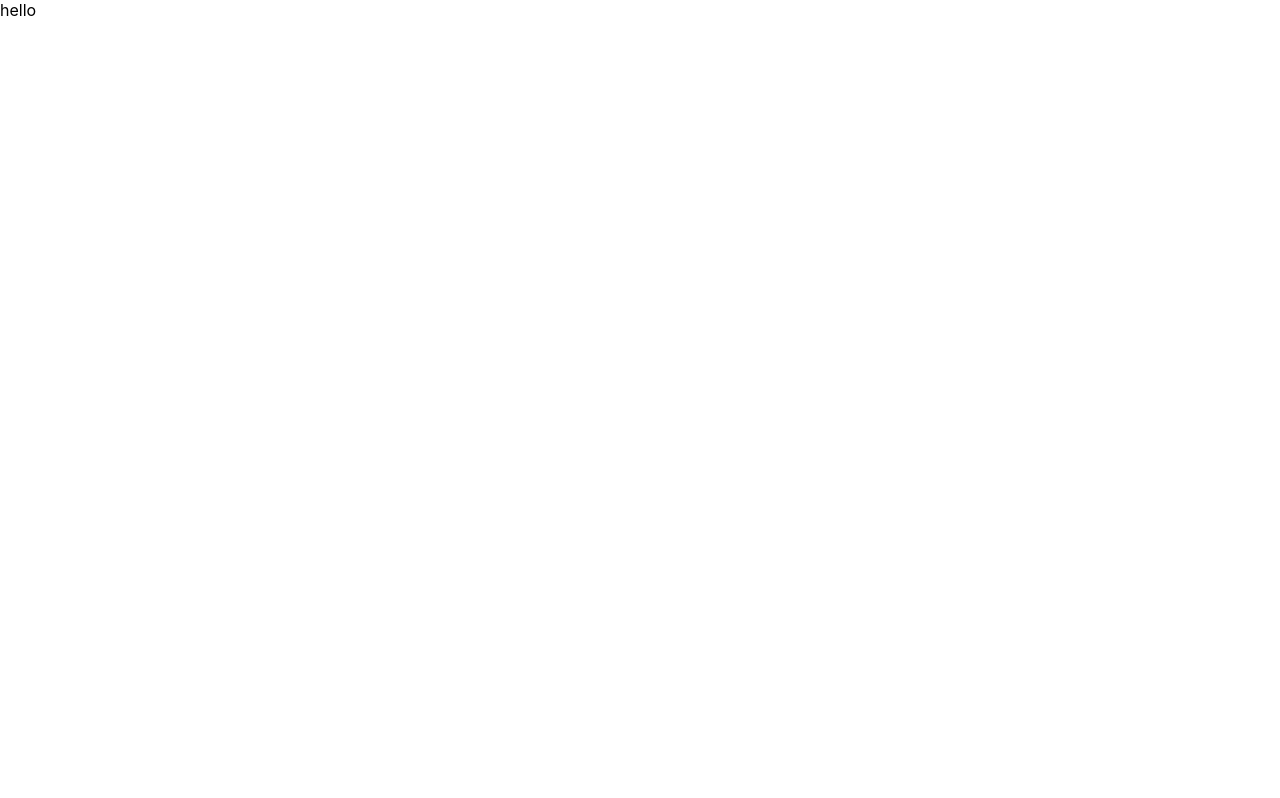
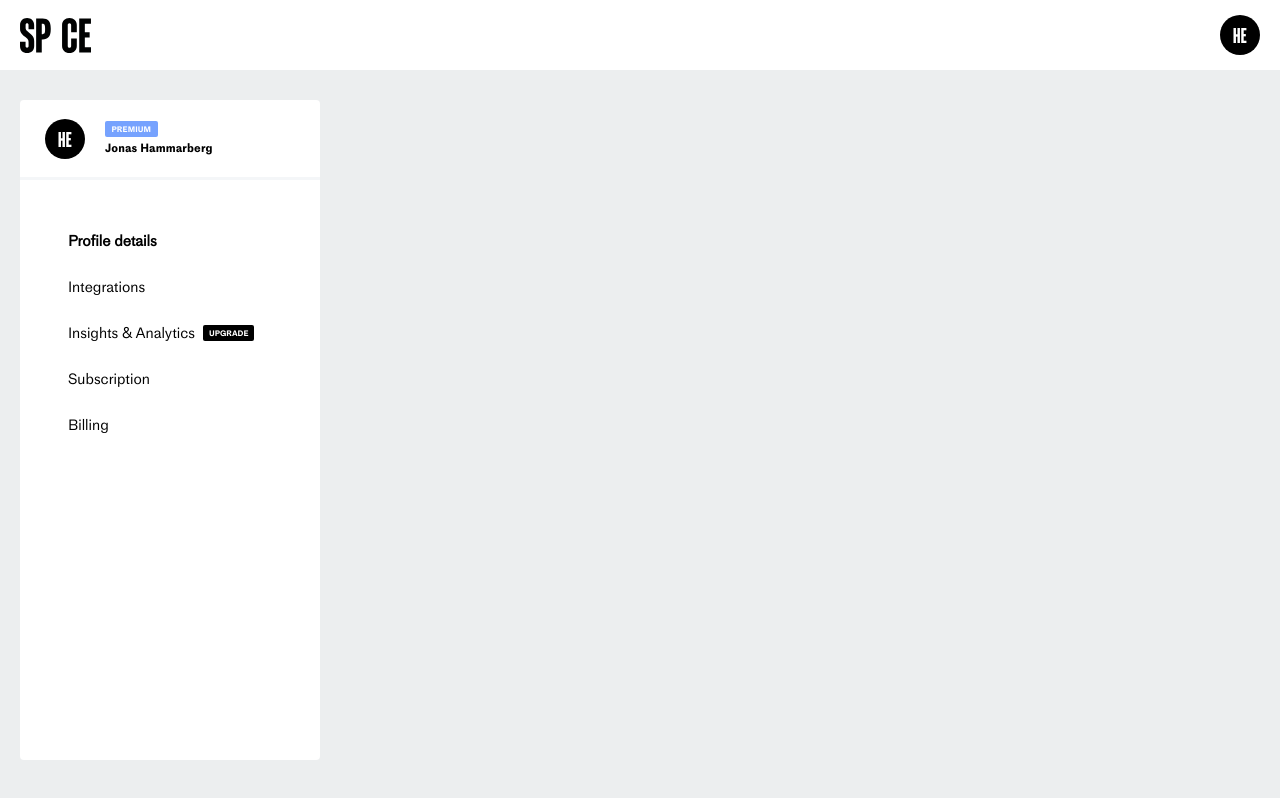
Before and after one commit to monalizadsg/user-settings, a React (Create React App) app: page / in a window 1280 px wide. Built offline with nearby package versions, Linux system fonts and the light colour scheme.

Commit message:
Add header,  and sidenav

```diff
--- a/src/App.js
+++ b/src/App.js
@@ -1,5 +1,15 @@
+import React from "react";
+import Header from "./components/Header";
+import UserSettings from "./components/UserSettings";
+import "./styles/main.css";
+
 function App() {
-  return <div className='App'>hello</div>;
+  return (
+    <div>
+      <Header />
+      <UserSettings />
+    </div>
+  );
 }
 
 export default App;
--- /dev/null
+++ b/src/components/Header.js
@@ -0,0 +1,16 @@
+import React from "react";
+import logo from "../assets/SPCE-Logotype_Black.svg";
+import { Typography } from "@material-ui/core";
+
+const Header = () => {
+  return (
+    <div className='header'>
+      <img src={logo} alt='spce logo' height='35' />
+      <div className='avatar'>
+        <Typography className='avatar-content'>HE</Typography>
+      </div>
+    </div>
+  );
+};
+
+export default Header;
--- /dev/null
+++ b/src/components/UserSettingSideNav.js
@@ -0,0 +1,52 @@
+import React, { useState } from "react";
+import { List, Typography, ListItem } from "@material-ui/core";
+import "./UserSettingSideNav.scss";
+
+const sideNavMenus = [
+  { name: "Profile details", plan: "", index: 0 },
+  { name: "Integrations", plan: "", index: 1 },
+  { name: "Insights & Analytics", plan: "Upgrade", index: 2 },
+  { name: "Subscription", plan: "", index: 3 },
+  { name: "Billing", plan: "", index: 4 },
+];
+
+const UserSettingSideNav = () => {
+  const [selectedIndex, setSelectedIndex] = useState(0);
+
+  const handleClickMenu = (index) => {
+    setSelectedIndex(index);
+  };
+  return (
+    <div className='user-setting-side-nav'>
+      {/* header */}
+      <div className='side-nav-header'>
+        <div className='user-avatar'>
+          <Typography className='avatar-content'>HE</Typography>
+        </div>
+        <div className='user-details'>
+          <Typography className='user-plan'>premium</Typography>
+          <Typography className='user-name'>Jonas Hammarberg</Typography>
+        </div>
+      </div>
+      {/* menus */}
+      <div className='user-menus'>
+        <List>
+          {sideNavMenus.map((item) => (
+            <ListItem
+              className='user-menu'
+              button
+              key={item.name}
+              selected={selectedIndex === item.index}
+              onClick={() => handleClickMenu(item.index)}
+            >
+              {item.name}
+              {item.plan && <span className='user-menu-plan'>{item.plan}</span>}
+            </ListItem>
+          ))}
+        </List>
+      </div>
+    </div>
+  );
+};
+
+export default UserSettingSideNav;
--- /dev/null
+++ b/src/components/UserSettingSideNav.scss
@@ -0,0 +1,88 @@
+.user-setting-side-nav {
+  // border: 1px solid green;
+  width: 300px;
+  background-color: #ffffff;
+  border-radius: 4px;
+
+  .side-nav-header {
+    height: 80px;
+    // border: 1px solid red;
+    display: flex;
+    align-items: center;
+    padding: 0 25px;
+    border-bottom: 3px solid #f4f6f8;
+
+    .user-avatar {
+      width: 40px;
+      height: 40px;
+      border-radius: 50%;
+      background-color: #000000;
+      color: #ffffff;
+      position: relative;
+      display: flex;
+      justify-content: center;
+      align-items: center;
+      margin-right: 20px;
+
+      .avatar-content {
+        position: absolute;
+        flex: 0 0 120px;
+        font-size: 20px;
+        font-family: "F37Judge-MediumCondensed";
+      }
+    }
+    .user-details {
+      width: 70%;
+      display: flex;
+      flex-direction: column;
+      justify-content: center;
+      align-content: center;
+      // border: 1px solid red;
+
+      .user-plan {
+        font-family: "MediumLLWeb-Bold";
+        width: 30%;
+        background-color: #76a2fe;
+        font-size: 8px;
+        padding: 2px;
+        text-align: center;
+        text-transform: uppercase;
+        color: #ffffff;
+        border-radius: 2px;
+      }
+
+      .user-name {
+        font-family: "MediumLLWeb-Bold";
+        font-size: 12px;
+        margin-top: 2px;
+      }
+    }
+  }
+
+  .user-menus {
+    // border: 1px solid green;
+    padding: 30px;
+
+    .user-menu {
+      // border: 1px solid red;
+      padding: 12px 18px;
+
+      &.Mui-selected {
+        background-color: #ffffff;
+        font-weight: 600;
+      }
+    }
+
+    .user-menu-plan {
+      font-family: "MediumLLWeb-Bold";
+      background-color: #000000;
+      font-size: 8px;
+      padding: 2px 6px;
+      text-align: center;
+      text-transform: uppercase;
+      color: #ffffff;
+      border-radius: 2px;
+      margin-left: 8px;
+    }
+  }
+}
--- /dev/null
+++ b/src/components/UserSettings.js
@@ -0,0 +1,24 @@
+import React from "react";
+import { makeStyles } from "@material-ui/styles";
+import UserSettingSideNav from "./UserSettingSideNav";
+
+const useStyles = makeStyles((theme) => ({
+  userSettingDisplay: {
+    backgroundColor: "#ECEEEF",
+    height: "calc(100vh - 70px)",
+    display: "flex",
+    justifyContent: "space-between",
+    padding: "30px 20px 40px 20px",
+  },
+}));
+
+const UserSettings = () => {
+  const classes = useStyles();
+  return (
+    <div className={classes.userSettingDisplay}>
+      <UserSettingSideNav />
+    </div>
+  );
+};
+
+export default UserSettings;
--- a/src/index.css
+++ b/src/index.css
@@ -1,13 +1,25 @@
-body {
-  margin: 0;
-  font-family: -apple-system, BlinkMacSystemFont, 'Segoe UI', 'Roboto', 'Oxygen',
-    'Ubuntu', 'Cantarell', 'Fira Sans', 'Droid Sans', 'Helvetica Neue',
-    sans-serif;
-  -webkit-font-smoothing: antialiased;
-  -moz-osx-font-smoothing: grayscale;
+@font-face {
+  font-family: "MediumLLWeb-Bold";
+  src: url("assets/fonts/MediumLLWeb-Bold.woff") format("woff");
 }
 
-code {
-  font-family: source-code-pro, Menlo, Monaco, Consolas, 'Courier New',
-    monospace;
+@font-face {
+  font-family: "MediumLLWeb-Regular";
+  src: url("assets/fonts/MediumLLWeb-Regular.woff") format("woff");
 }
+
+@font-face {
+  font-family: "F37Judge-MediumCondensed";
+  src: url("assets/fonts/F37Judge-MediumCondensed.woff") format("woff");
+}
+
+* {
+  padding: 0;
+  margin: 0;
+  box-sizing: border-box;
+}
+
+body {
+  font-family: "MediumLLWeb-Regular";
+  font-size: 15px;
+}
--- /dev/null
+++ b/src/styles/main.css
@@ -0,0 +1,28 @@
+/* header */
+.header {
+  /* border: 1px solid red; */
+  padding: 15px 20px;
+  display: flex;
+  justify-content: space-between;
+  align-items: center;
+  background-color: #ffffff;
+}
+
+.header .avatar {
+  width: 40px;
+  height: 40px;
+  border-radius: 50%;
+  background-color: #000000;
+  color: #ffffff;
+  position: relative;
+  display: flex;
+  justify-content: center;
+  align-items: center;
+}
+
+.header .avatar-content {
+  position: absolute;
+  flex: 0 0 120px;
+  font-size: 20px;
+  font-family: "F37Judge-MediumCondensed";
+}
```
